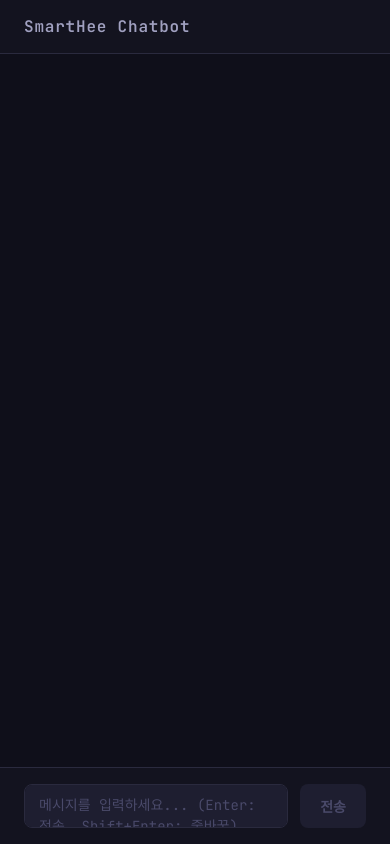
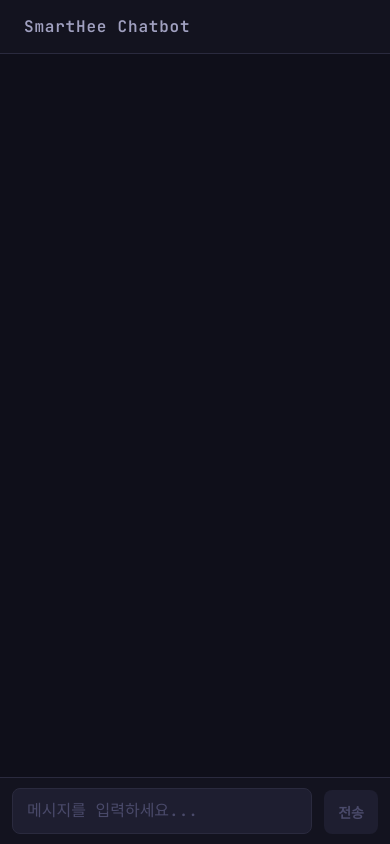
Before and after one commit to parkjongmin-ddam/SmartHee_Chatbot, a React (Vite) app in the folder frontend/: page / in a window 390 px wide. Both pictures are taken after a click on the button "입장". Built offline with nearby package versions, Linux system fonts and the light colour scheme.

Commit message:
fix: remove tsc from build command

```diff
--- a/frontend/src/components/ChatWindow.module.css
+++ b/frontend/src/components/ChatWindow.module.css
@@ -2,6 +2,7 @@
   display: flex;
   flex-direction: column;
   height: 100vh;
+  height: 100dvh; /* 모바일 키보드 대응 */
   background-color: #0f0f1a;
   color: #e0e0e0;
   font-family: 'JetBrains Mono', monospace;
@@ -108,6 +109,7 @@
 
 .inputArea {
   padding: 16px 24px;
+  padding-bottom: max(16px, env(safe-area-inset-bottom));
   background-color: #13131f;
   border-top: 1px solid #2a2a3e;
   display: flex;
@@ -164,3 +166,27 @@
   color: #4a4a6a;
   cursor: not-allowed;
 }
+
+@media (max-width: 768px) {
+  .bubble {
+    max-width: 85%;
+  }
+
+  .messages {
+    padding: 16px;
+  }
+
+  .inputArea {
+    padding: 10px 12px;
+    padding-bottom: max(10px, env(safe-area-inset-bottom));
+  }
+
+  .textarea {
+    font-size: 1rem; /* iOS Safari 자동 줌인 방지 (16px 미만이면 줌인됨) */
+  }
+
+  .sendButton {
+    padding: 10px 14px;
+    min-width: 52px;
+  }
+}
--- a/frontend/src/components/ChatWindow.tsx
+++ b/frontend/src/components/ChatWindow.tsx
@@ -89,7 +89,7 @@ export default function ChatWindow() {
           value={input}
           onChange={(e) => setInput(e.target.value)}
           onKeyDown={handleKeyDown}
-          placeholder="메시지를 입력하세요... (Enter: 전송, Shift+Enter: 줄바꿈)"
+          placeholder="메시지를 입력하세요..."
           rows={1}
           disabled={loading}
         />
```
